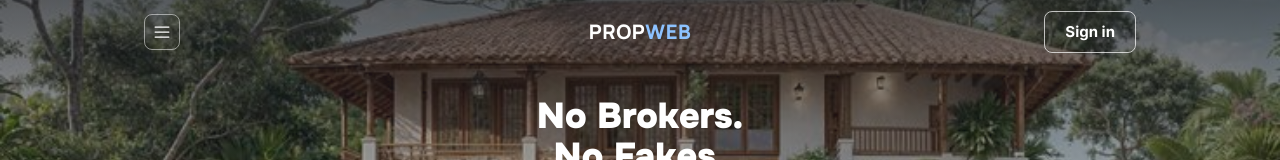
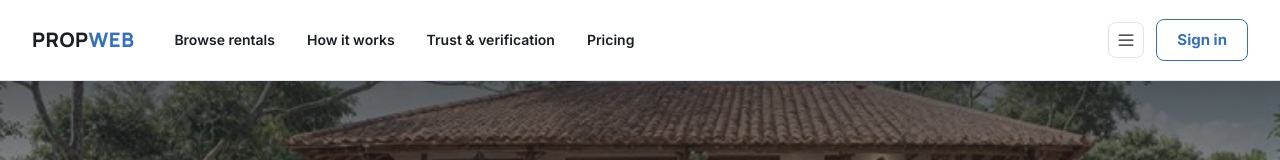
Before and after one commit to CryptoPrism-io/Propweb, a React (Vite) app in the folder app/: page / in a window 1280 px wide. Shown: the top 160 px of the page. Built offline with nearby package versions, Linux system fonts and the light colour scheme.

Commit message:
feat: add solid site-wide desktop navbar, separated from hero at lg+

```diff
--- a/app/src/components/Navbar.tsx
+++ b/app/src/components/Navbar.tsx
@@ -24,8 +24,17 @@ export function Navbar() {
     return () => window.removeEventListener('keydown', onKey);
   }, [open]);
 
+  const DESKTOP_LINKS = [
+    { label: 'Browse rentals', to: '/' },
+    { label: 'How it works', to: '/' },
+    { label: 'Trust & verification', to: '/' },
+    { label: 'Pricing', to: '/' },
+  ];
+
   return (
-    <header className="absolute inset-x-0 top-0 z-30 bg-transparent">
+    <header className="relative z-30">
+      {/* mobile bar — absolute overlay on the hero, unchanged behavior below lg */}
+      <div className="absolute inset-x-0 top-0 bg-transparent lg:hidden">
         <div className="mx-auto grid h-16 max-w-5xl grid-cols-3 items-center px-4">
           <div className="flex justify-start">
             <button
@@ -53,8 +62,44 @@ export function Navbar() {
             </button>
           </div>
         </div>
+      </div>
 
-      {/* slide-in menu drawer */}
+      {/* desktop bar — solid, in normal document flow, separated from the hero below it */}
+      <div className="hidden border-b border-line bg-white lg:block">
+        <div className="mx-auto flex h-20 max-w-7xl items-center justify-between px-8">
+          <div className="flex items-center gap-10">
+            <Link to="/" className="font-display text-xl font-extrabold tracking-wide text-graphite">
+              PROP<span className="text-blueharbor">WEB</span>
+            </Link>
+            <nav className="flex items-center gap-8">
+              {DESKTOP_LINKS.map(l => (
+                <Link key={l.label} to={l.to} className="text-sm font-semibold text-graphite transition hover:text-blueharbor">
+                  {l.label}
+                </Link>
+              ))}
+            </nav>
+          </div>
+
+          <div className="flex items-center gap-3">
+            <button
+              type="button"
+              onClick={() => setOpen(true)}
+              aria-label="Open menu"
+              className="inline-flex h-9 w-9 items-center justify-center rounded-lg border border-line text-graphite"
+            >
+              <List size={20} />
+            </button>
+            <button
+              type="button"
+              className="rounded-lg border-[1.5px] border-blueharbor px-5 py-2 text-[15px] font-bold text-blueharbor"
+            >
+              Sign in
+            </button>
+          </div>
+        </div>
+      </div>
+
+      {/* slide-in menu drawer — shared by both bars */}
       <AnimatePresence>
         {open && (
           <motion.div
```
Also changed, not shown: 1 other file (tests, documents, lock files or other folders). Lines whose indentation alone changed are shown as unchanged.
